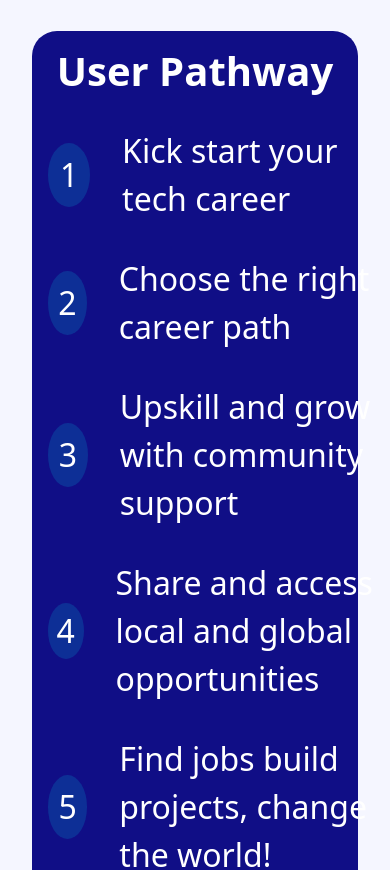
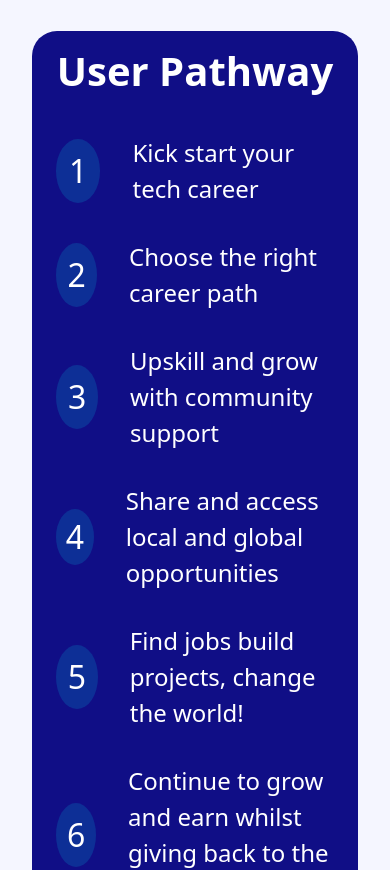
Before and after one commit to dangolden153/Techo, a React (Create React App) app: page / in a window 390 px wide. Shown: the part 2180-3050 px from the top of the page. Built offline with nearby package versions, Linux system fonts and the light colour scheme.

Commit message:
changes to login pageui

```diff
--- a/src/pages/LandingPage/landingstyles.css
+++ b/src/pages/LandingPage/landingstyles.css
@@ -472,7 +472,7 @@ list-style: none;
     }
     .pathway-list{
         grid-template-columns: 1fr;
-        padding: 0;
+        padding: 0.5rem;
     }
     .sectionSix-a{
         grid-template-columns: 1fr ;
@@ -497,4 +497,10 @@ list-style: none;
     .sectionSix{
         padding: 1rem;
     }
+    .path-text{
+        font-size: 1.5rem;
+    }
+    .footer-phone{
+        font-size: 1rem;
+    }
 }
```
